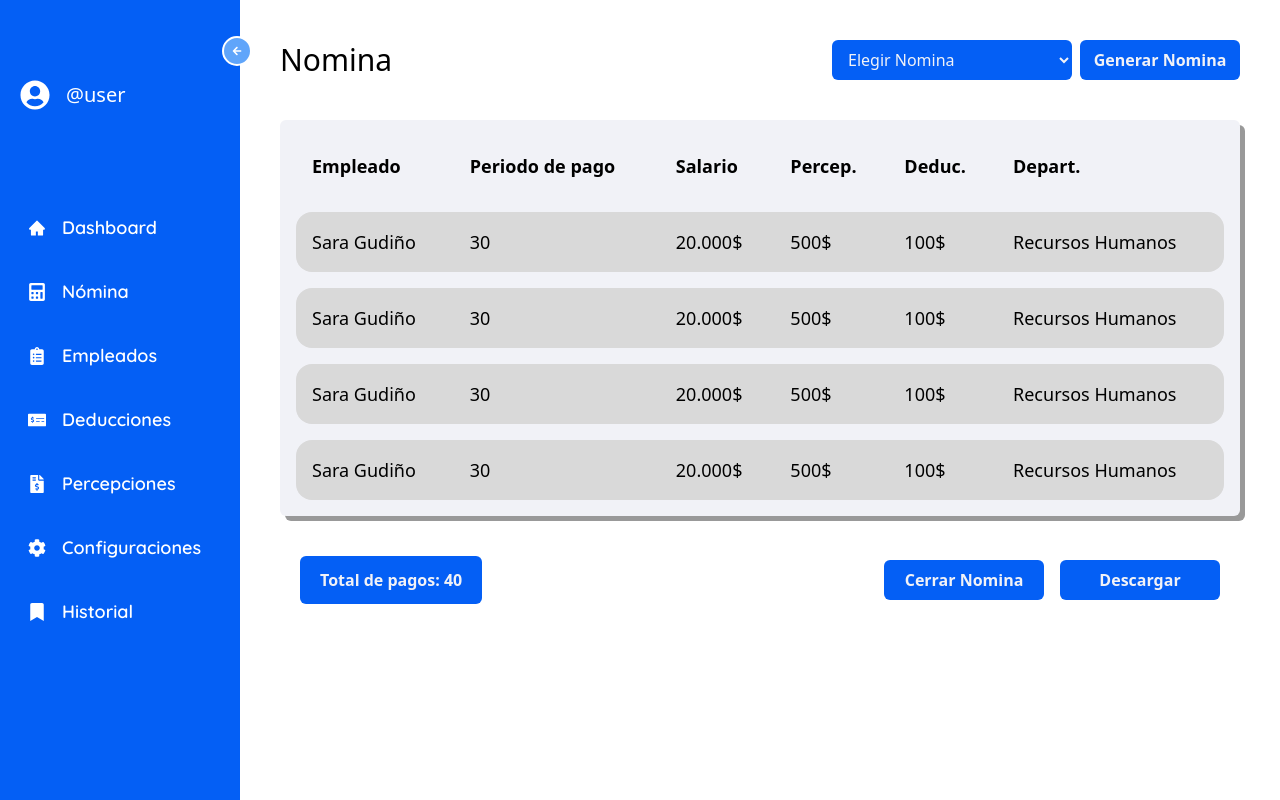
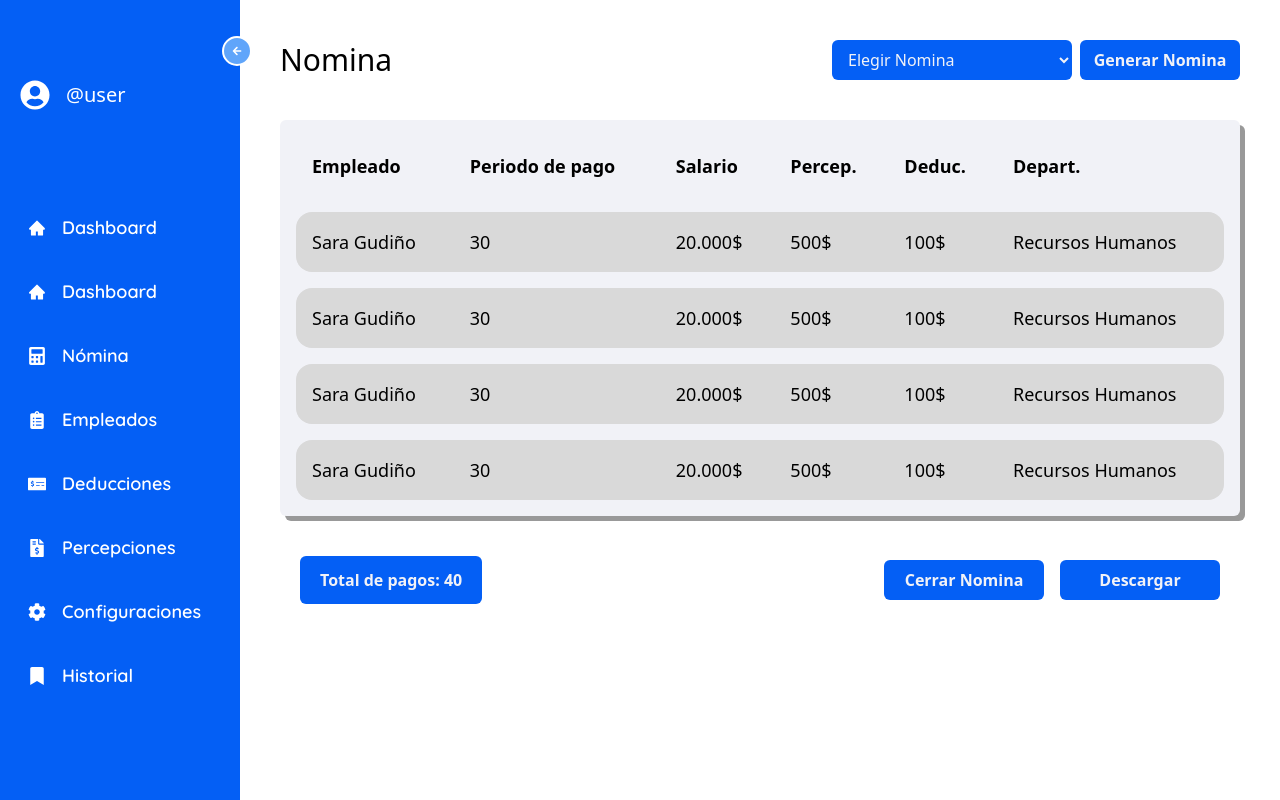
Before and after one commit to saritagud/Nomina_Frontend, a React (Vite) app: page /nomina in a window 1280 px wide. Built offline with nearby package versions, Linux system fonts and the light colour scheme; the HTML template or start-up script is replaced by a standard one.

Commit message:
agregada ruta del dashboard super admin

```diff
--- a/src/Components/Sidebar.jsx
+++ b/src/Components/Sidebar.jsx
@@ -9,7 +9,7 @@ import {
   FaCog,
   FaBookmark,
 } from "react-icons/fa";
-import {AiFillHome} from "react-icons/ai"
+import { AiFillHome } from "react-icons/ai";
 import { Link } from "react-router-dom";
 export function SideBar() {
   const [open, setOpen] = useState(true);
@@ -48,12 +48,24 @@ export function SideBar() {
             <AiFillHome />
             <Link
               className={`${!open && "hidden"} origin-left duration-200`}
+              to={"/"}
+            >
+              Dashboard
+            </Link>
+          </li>
+
+          <li
+            className="flex rounded-md p-2 cursor-pointer hover:bg-white/50  text-white text-lg font-Quicksand items-center gap-x-4
+              "
+          >
+            <AiFillHome />
+            <Link
+              className={`${!open && "hidden"} origin-left duration-200`}
               to={"/dashboard2"}
             >
               Dashboard
             </Link>
           </li>
-
           <li
             className="flex rounded-md p-2 cursor-pointer hover:bg-white/50  text-white text-lg font-Quicksand items-center gap-x-4
               "
```
